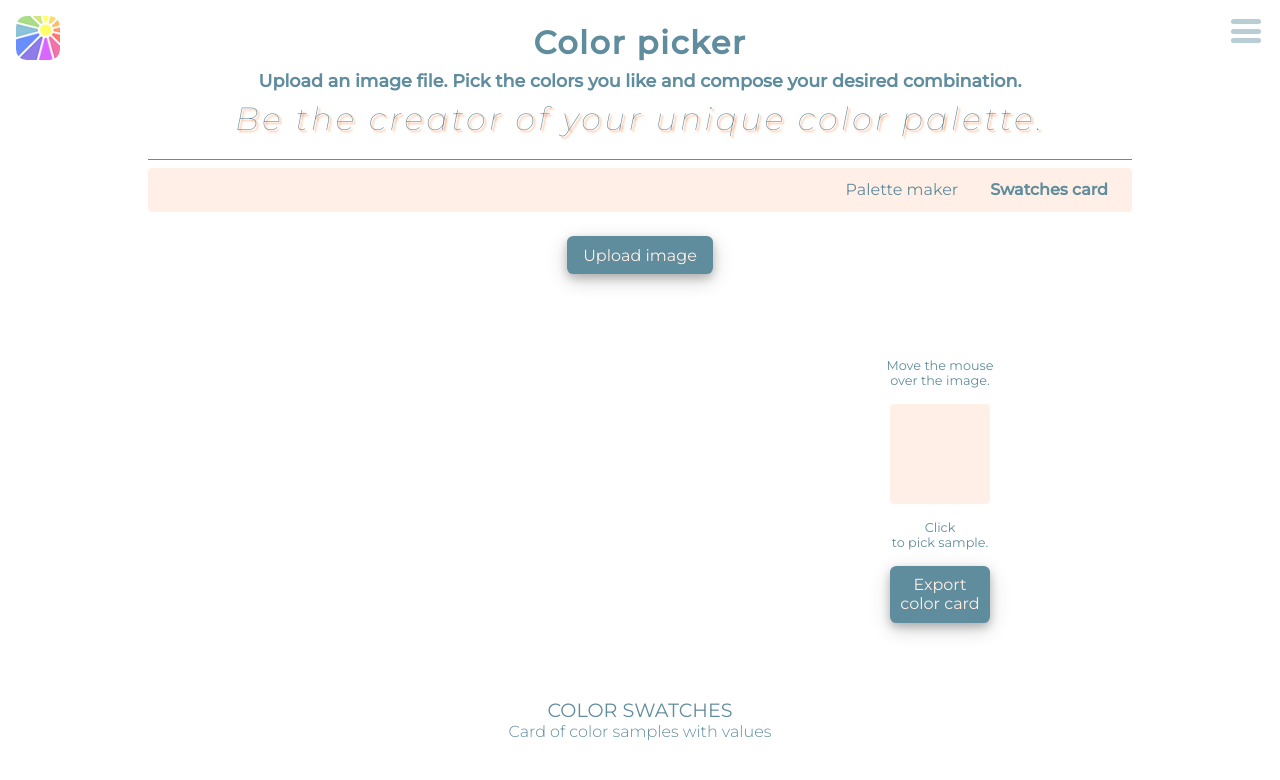
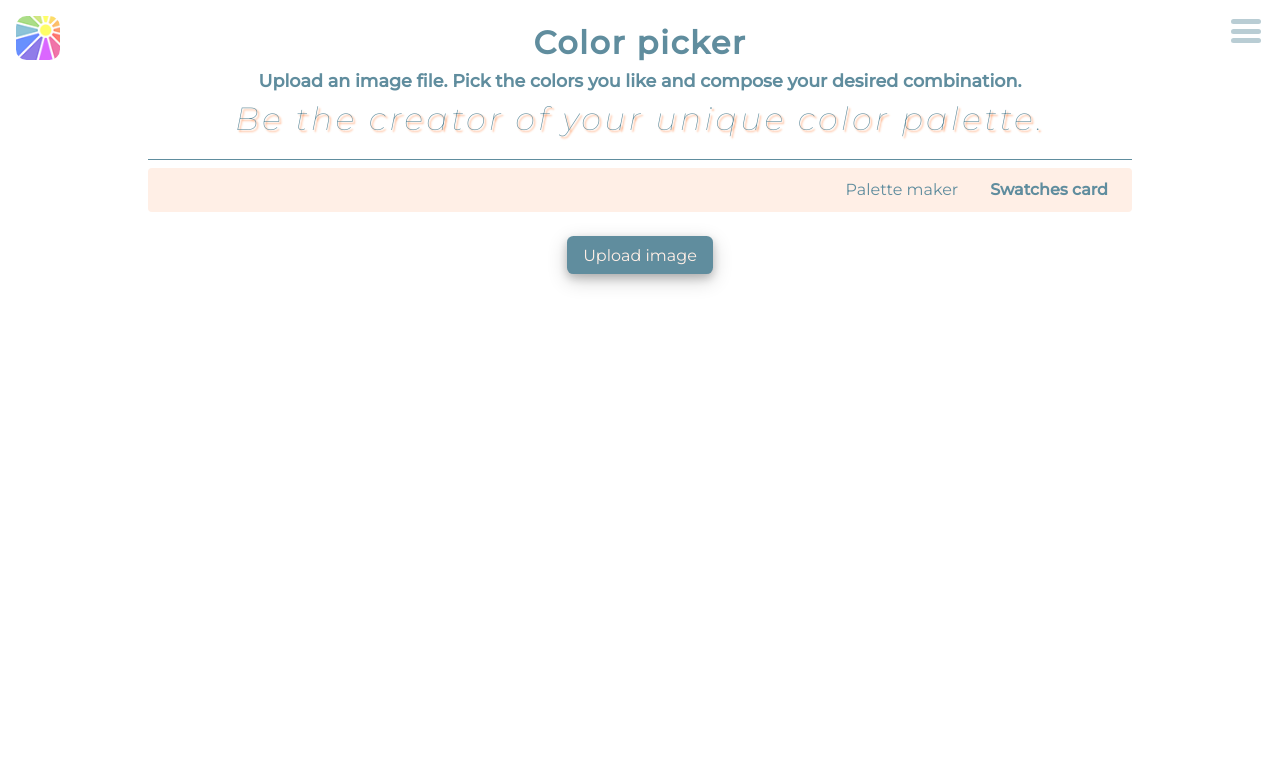
Before and after one commit to MiglenaPencheva/color-palettes-react, a React (Create React App) app: page /color-picker/swatches in a window 1280 px wide. Shown: the top 780 px of the page. Built offline with nearby package versions, Linux system fonts and the light colour scheme; no server answers.

Commit message:
canvas hidden

```diff
--- a/public/styles/03-components/colorPicker.css
+++ b/public/styles/03-components/colorPicker.css
@@ -270,11 +270,15 @@ hr {
 /******* result section **********************************************/
 
 #resultSection {
-    display: flex;
+    display: none;
     width: 100%;
     flex-wrap: wrap;
     justify-content: center;
     align-items: center;
+}
+
+#pixelatedImageCanvas {
+    display: none;
 }
 
 .swatches__asideResult {
--- a/src/components/ColorPickerPage/SwatchesCard.js
+++ b/src/components/ColorPickerPage/SwatchesCard.js
@@ -28,19 +28,21 @@ const SwatchesCard = () => {
             }
             const context = canvas.getContext('2d');
             context.drawImage(img, 0, 0, canvas.width, canvas.height);
+
+            const resultSection = document.getElementById('resultSection');
+            resultSection.style.display = 'flex';
         };
     };
 
     function pixelateImage(e) {
-        // const resultSection = document.getElementById('resultSection');
-        // resultSection.style.display = 'flex';
-
         const canvas = document.getElementById('pixelatedImageCanvas');
         const context = canvas.getContext('2d');
         const imageData = context.getImageData(0, 0, canvas.width, canvas.height);
         const data = imageData.data;
 
-        // const pixelation = document.getElementById('pixelRangeSlider');
+        if (data.length === 0) { return; }
+
+        canvas.style.display = 'block';
         const blockSize = Number(e.target.value);
 
         // calculate average color for every square
@@ -203,7 +205,7 @@ const SwatchesCard = () => {
             </section>
 
             <section id="resultSection">
-                <canvas id="pixelatedImageCanvas" width="600" height="400"
+                <canvas id="pixelatedImageCanvas" width="200" height="300"
                     onMouseMove={(e) => definePixel(e)} onClick={addColors}>
                 </canvas>
 
```
